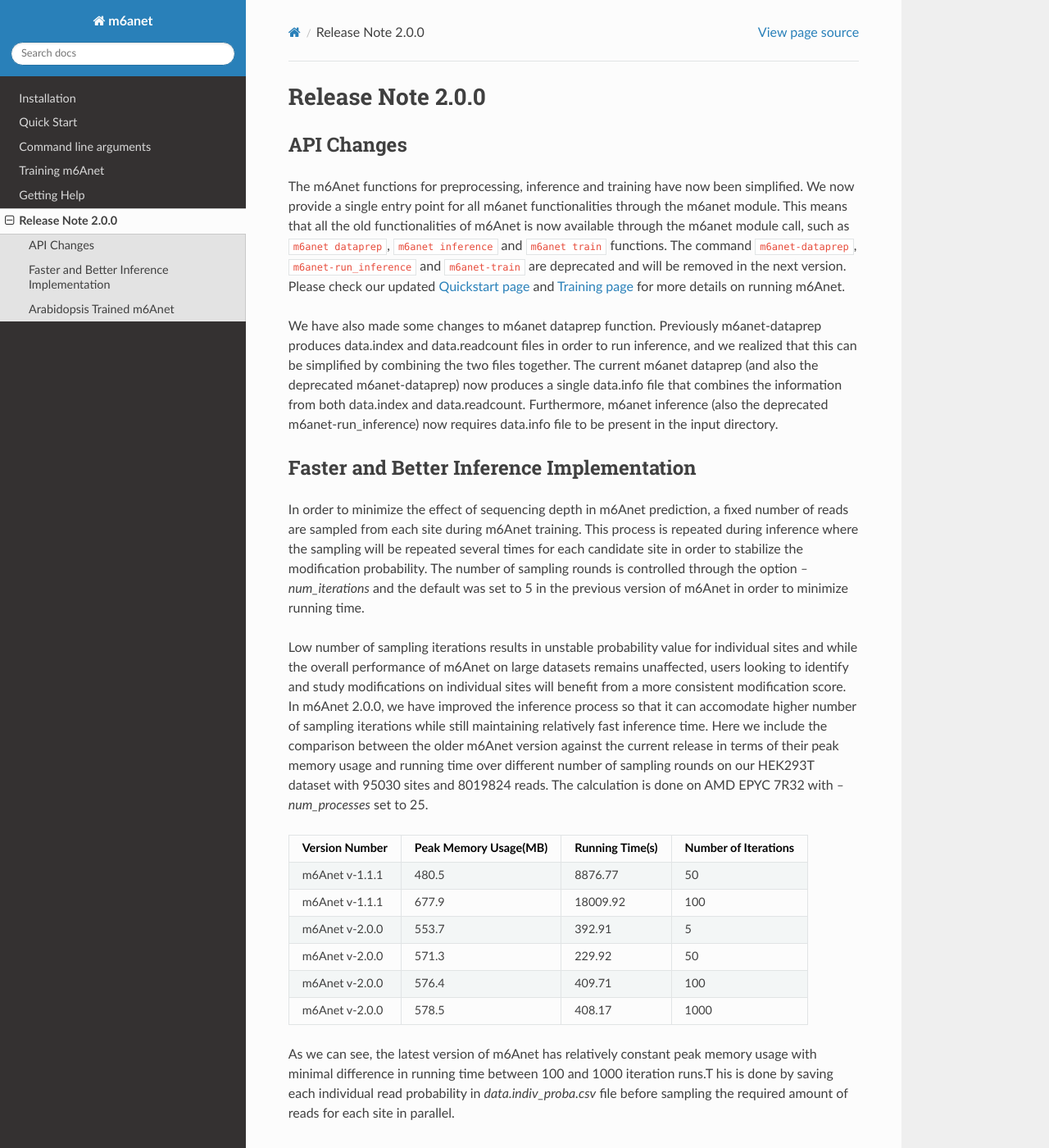
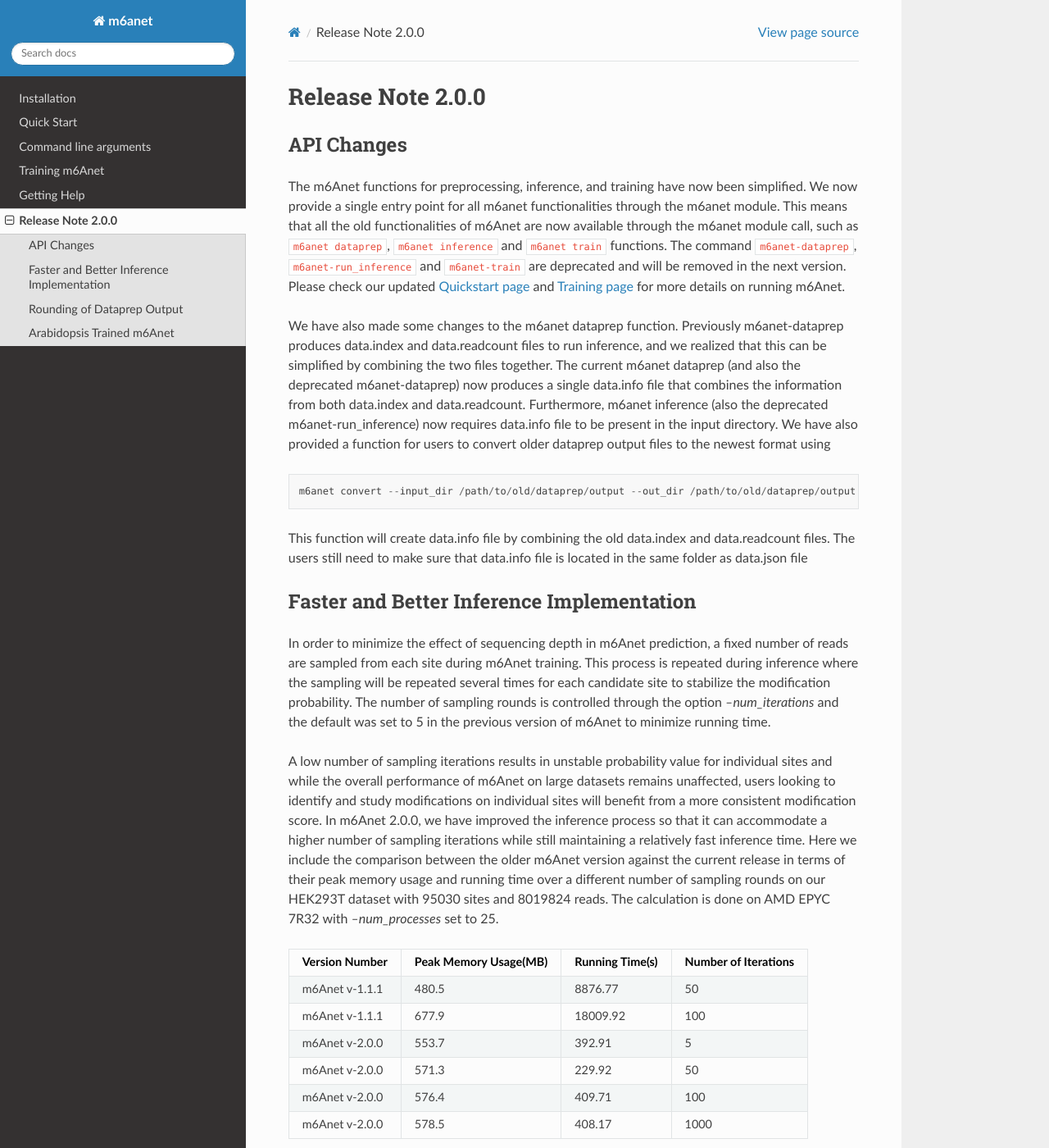
Before and after one commit to GoekeLab/m6anet, a Sphinx documentation site: the page built from docs/source/patch_notes.rst, in a window 1280 px wide and 1400 px high. Shown: the whole window at 82% size. Built offline with Sphinx 7.4.7 and the Read the Docs theme 2.0.0, drawn with Linux system fonts in a browser that asks for light colours; some of the changed text lies outside the part shown.

Commit message:
add new command description

```diff
--- a/docs/source/patch_notes.rst
+++ b/docs/source/patch_notes.rst
@@ -7,33 +7,36 @@ Release Note 2.0.0
 API Changes
 #######################################
 
-The m6Anet functions for preprocessing, inference and training have now been simplified. We now provide a single entry point for all m6anet functionalities through the m6anet module. This means
-that all the old functionalities of m6Anet is now available through the m6anet module call,
+The m6Anet functions for preprocessing, inference, and training have now been simplified. We now provide a single entry point for all m6anet functionalities through the m6anet module. This means
+that all the old functionalities of m6Anet are now available through the m6anet module call,
 such as ``m6anet dataprep``, ``m6anet inference`` and ``m6anet train`` functions. The command ``m6anet-dataprep``,
 ``m6anet-run_inference`` and ``m6anet-train`` are deprecated and will be removed in the next version. Please check our updated :ref:`Quickstart page <quickstart>`
 and :ref:`Training page <training>` for more details on running m6Anet.
 
-We have also made some changes to m6anet dataprep function. Previously m6anet-dataprep produces data.index and data.readcount files in order to run inference,
+We have also made some changes to the m6anet dataprep function. Previously m6anet-dataprep produces data.index and data.readcount files to run inference,
 and we realized that this can be simplified by combining the two files together. The current m6anet dataprep
 (and also the deprecated m6anet-dataprep) now produces a single data.info file that combines the information
-from both data.index and data.readcount. Furthermore, m6anet inference
-(also the deprecated m6anet-run_inference) now requires data.info file to be
-present in the input directory.
+from both data.index and data.readcount. Furthermore, m6anet inference (also the deprecated m6anet-run_inference) now requires data.info file to be
+present in the input directory. We have also provided a function for users to convert older dataprep output files to the newest format using ::
+
+   m6anet convert --input_dir /path/to/old/dataprep/output --out_dir /path/to/old/dataprep/output
+
+This function will create data.info file by combining the old data.index and data.readcount files. The users still need to make sure that data.info file is located in the same folder as data.json file
+
 
 Faster and Better Inference Implementation
 ##########################################
 
 
-
 In order to minimize the effect of sequencing depth in m6Anet prediction, a fixed number of reads are sampled from each site during m6Anet training.
-This process is repeated during inference where the sampling will be repeated several times for each candidate site in order to stabilize the modification probability.
-The number of sampling rounds is controlled through the option `--num_iterations` and the default was set to 5 in the previous version of m6Anet in order to minimize running time.
+This process is repeated during inference where the sampling will be repeated several times for each candidate site to stabilize the modification probability.
+The number of sampling rounds is controlled through the option `--num_iterations` and the default was set to 5 in the previous version of m6Anet to minimize running time.
 
 \
-Low number of sampling iterations results in unstable probability value for individual sites and while the overall performance of m6Anet on large datasets remains unaffected, users looking to identify
-and study modifications on individual sites will benefit from a more consistent modification score. In m6Anet 2.0.0, we have improved the inference process so that it can accomodate higher
-number of sampling iterations while still maintaining relatively fast inference time. Here we include the comparison between the older m6Anet version against the current release in terms of their peak memory usage and running time
-over different number of sampling rounds on our HEK293T dataset with 95030 sites and 8019824 reads. The calculation is done on AMD EPYC 7R32 with `--num_processes` set to 25.
+A low number of sampling iterations results in unstable probability value for individual sites and while the overall performance of m6Anet on large datasets remains unaffected, users looking to identify
+and study modifications on individual sites will benefit from a more consistent modification score. In m6Anet 2.0.0, we have improved the inference process so that it can accommodate a higher
+number of sampling iterations while still maintaining a relatively fast inference time. Here we include the comparison between the older m6Anet version against the current release in terms of their peak memory usage and running time
+over a different number of sampling rounds on our HEK293T dataset with 95030 sites and 8019824 reads. The calculation is done on AMD EPYC 7R32 with `--num_processes` set to 25.
 
 =================================   =====================  ===================  =====================
 Version Number                      Peak Memory Usage(MB)  Running Time(s)      Number of Iterations
@@ -46,8 +49,15 @@ m6Anet v-2.0.0                      576.4                  409.71
 m6Anet v-2.0.0                      578.5                  408.17               1000
 =================================   =====================  ===================  =====================
 
-As we can see, the latest version of m6Anet has relatively constant peak memory usage with minimal difference in running time between 100 and 1000 iteration runs.T his is done by saving each individual
+As we can see, the latest version of m6Anet has relatively constant peak memory usage with minimal difference in running time between 100 and 1000 iteration runs. This is done by saving each individual
 read probability in `data.indiv_proba.csv` file before sampling the required amount of reads for each site in parallel.
+
+
+Rounding of Dataprep Output
+###########################
+
+Users can now add ``--compress`` flag to ``m6anet dataprep`` to round the dataprep output features to 3 decimal places. In our experience, this reduces the file size for
+data.json significantly without compromising model performance.
 
 Arabidopsis Trained m6Anet
 ##########################
```
Also changed, not shown: other parts of docs/source/patch_notes.rst (+1 -1 lines), docs/source/cmd.rst (+9 -10 lines), docs/source/_images/arabidopsis_hek293t_mixtures.png.
